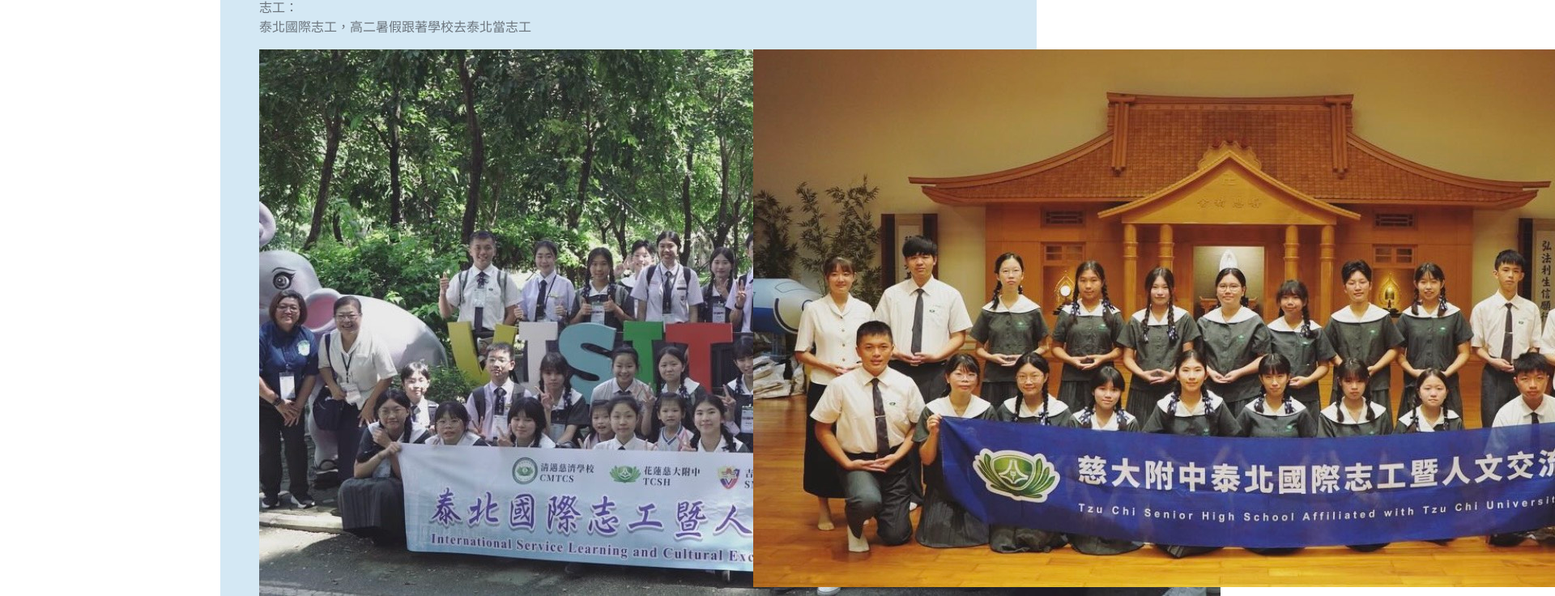
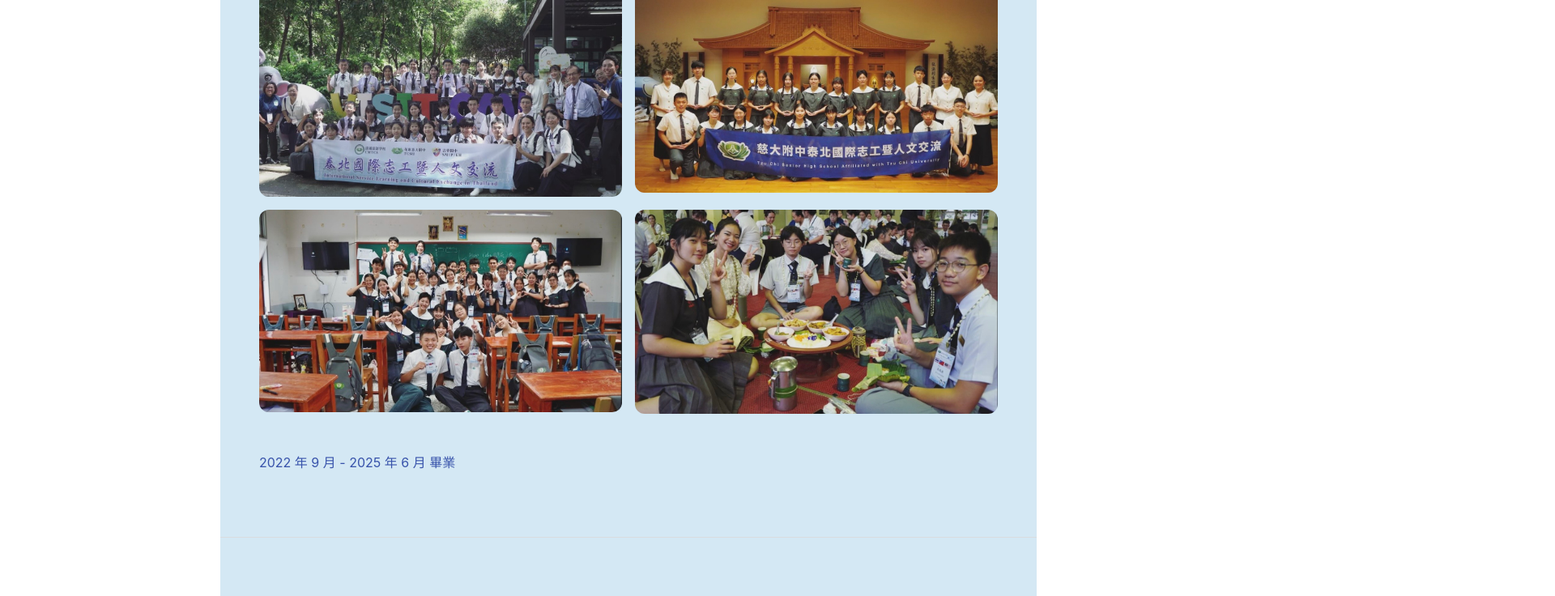
Before and after one commit to Tsen74/Tsen74.github.io, a plain HTML site: page index.html in a window 1280 px wide. Shown: the part 1741-2477 px from the top of the page at 81% size, 1920 px wide, since content can reach past the window. Drawn offline with nearby package versions, Linux system fonts and the light colour scheme; a web font is replaced by a local one.

Commit message:
泰北照片

```diff
--- a/css/mystyles.css
+++ b/css/mystyles.css
@@ -237,3 +237,9 @@ section#cta {
     object-fit: cover;    /* 避免圖片被壓扁變形，會自動裁切滿版 */
     border-radius: 12px;  /* 設定圓角大小（數字越大越圓） */
   }
+  .northernthailand-img {
+    width: 100%;          /* 寬度佔滿格線欄位 */
+    height: auto;         /* 高度自動縮放，保留照片原本的長方形比例 */
+    object-fit: contain;  /* 確保圖片不被裁切 */
+    border-radius: 12px;  /* 設定圓角大小 */
+}
--- a/index.html
+++ b/index.html
@@ -141,16 +141,16 @@
                                 <P>泰北國際志工，高二暑假跟著學校去泰北當志工 </P>
                                  <div class="row row-cols-1 row-cols-md-2 g-3">
                                     <div class="col">
-                                        <img src="assets/img/w4.jpg" class="rect-img" alt="比賽證明1">
+                                        <img src="assets/img/w4.jpg" class="northernthailand-img" alt="泰北志工1">
                                     </div>
                                     <div class="col">
-                                        <img src="assets/img/w3.jpg" class="rect-img" alt="比賽證明2">
+                                        <img src="assets/img/w3.jpg" class="northernthailand-img" alt="泰北志工2">
                                     </div>
                                     <div class="col">
-                                        <img src="assets/img/w2.jpg" class="rect-img" alt="比賽證明3">
+                                        <img src="assets/img/w2.jpg" class="northernthailand-img" alt="泰北志工3">
                                     </div>
                                     <div class="col">
-                                        <img src="assets/img/w1.jpg" class="rect-img" alt="比賽證明4">
+                                        <img src="assets/img/w1.jpg" class="northernthailand-img" alt="泰北志工4">
                                     </div>
                                     </div>
                                                             </div>
```
